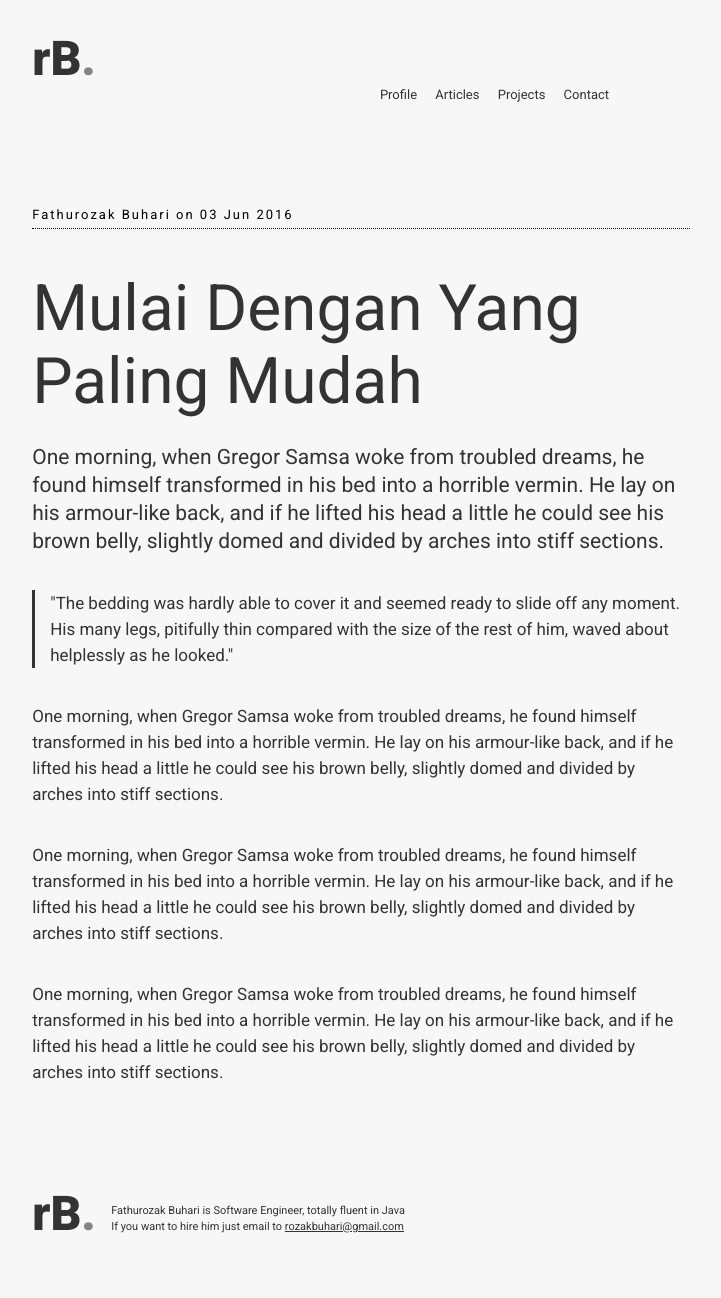
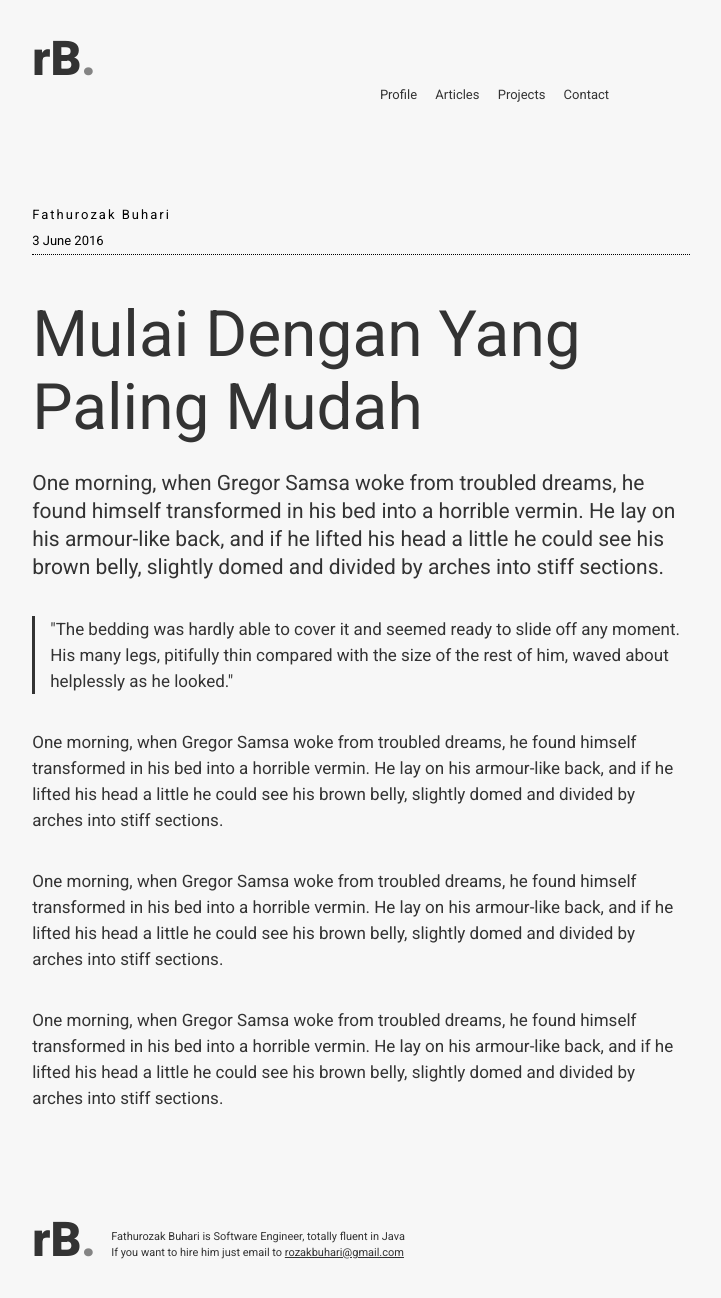
Before and after one commit to rozakbuhari/rozakbuhari.github.io.backup, a Jekyll site: the page built from index.html, in a window 1280 px wide. Shown: the whole page, without its empty margins (279-1000 px from the left). Built offline with Jekyll 4.4.1, drawn with Linux system fonts in a browser that asks for light colours; before the commit the page ends 1272 px from its top, so only the background shows below that.

Commit message:
More clean-up

```diff
--- a/_layouts/post.html
+++ b/_layouts/post.html
@@ -4,7 +4,7 @@ layout: default
 
 <p class="meta">
     <span class="author">{{ page.author }}</span> on
-    <span class="date">{{ page.date | date_to_string }}</span>
+    <span class="date">{{ page.date | date: "%-d %B %Y" }}</span>
 </p>
 <h1>{{ page.title }}</h1>
 {{ content }}
--- a/_scss/main.scss
+++ b/_scss/main.scss
@@ -51,8 +51,7 @@ p {
 	 margin-bottom: 35px;
 }
 
-p.meta {
-	letter-spacing: 2px;
+.meta {
 	font-size: 13px;
    	margin-bottom: 35px;
    	border-width: 0px 0px 1px 0px;
@@ -60,6 +59,9 @@ p.meta {
    	margin-top: 45px;
    	color: rgba(0,0,0,1);
    	line-height: 26px;
+}
+.author {
+	letter-spacing: 2px;
 }
 
 p.intro {
--- a/css/main.css
+++ b/css/main.css
@@ -411,8 +411,7 @@ p {
   line-height: 26px;
   margin-bottom: 35px; }
 
-p.meta {
-  letter-spacing: 2px;
+.meta {
   font-size: 13px;
   margin-bottom: 35px;
   border-width: 0px 0px 1px 0px;
@@ -420,6 +419,9 @@ p.meta {
   margin-top: 45px;
   color: black;
   line-height: 26px; }
+
+.author {
+  letter-spacing: 2px; }
 
 p.intro {
   margin-bottom: 35px;
--- a/index.html
+++ b/index.html
@@ -6,10 +6,10 @@ title: Rozak Buhari
 <div class="content-wrapper">
   <article>
     {% for post in site.posts limit:1 %}
-        <p class="meta">
-            <span class="author">{{ post.author }}</span> on
-            <span class="date">{{ post.date | date_to_string }}</span>
-        </p>
+        <div class="meta">
+            <div class="author">{{ post.author }}</div>
+            <div class="date">{{ post.date | date: "%-d %B %Y" }}</div>
+        </div>
         <h1><a href="{{ post.url }}">{{ post.title }}</a></h1>
         {{ post.content }}
     {% endfor %}
```
